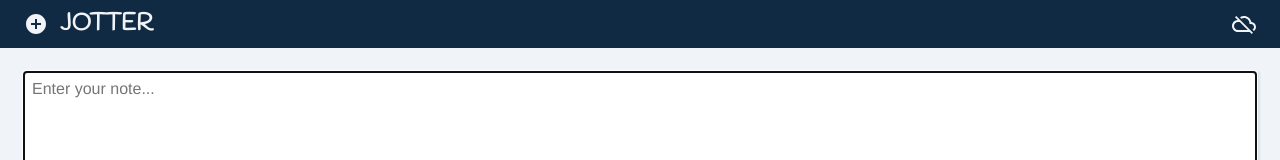
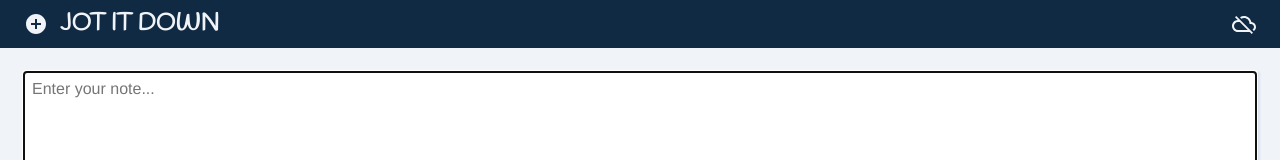
Before and after one commit to jamarob/jotter, a React (Create React App) app: page /add in a window 1280 px wide. Shown: the top 160 px of the page. Built offline with nearby package versions, Linux system fonts and the light colour scheme; no server answers.

Commit message:
Extract PageHeading

```diff
--- a/src/components/Header.js
+++ b/src/components/Header.js
@@ -3,6 +3,7 @@ import { PropTypes } from 'prop-types'
 import styled from 'styled-components/macro'
 import PageLogo from './PageLogo'
 import ConnectionStatus from './ConnectionStatus'
+import PageHeading from './PageHeading'
 
 Header.propTypes = {
   page: PropTypes.oneOf(['HOME', 'ADD', 'EDIT']).isRequired,
@@ -18,7 +19,7 @@ export default function Header({ page, status }) {
   return (
     <StyledHeader>
       <StyledPageLogo page={page} />
-      <h1>JOTTER</h1>
+      <PageHeading page={page} />
       <StyledConnectionStatus status={status} />
     </StyledHeader>
   )
--- /dev/null
+++ b/src/components/PageHeading.js
@@ -0,0 +1,24 @@
+import React from 'react'
+import PropTypes from 'prop-types'
+import styled from 'styled-components/macro'
+
+PageHeading.propTypes = {
+  page: PropTypes.oneOf(['HOME', 'ADD', 'EDIT']).isRequired,
+}
+
+const Titles = {
+  HOME: 'Jotter',
+  ADD: 'Jot it down',
+  EDIT: 'Rejot it',
+}
+
+export default function PageHeading({ page, className }) {
+  return (
+    <StyledPageHeading className={className}>{Titles[page]}</StyledPageHeading>
+  )
+}
+
+const StyledPageHeading = styled.h1`
+  font-family: Handlee;
+  text-transform: uppercase;
+`
```
